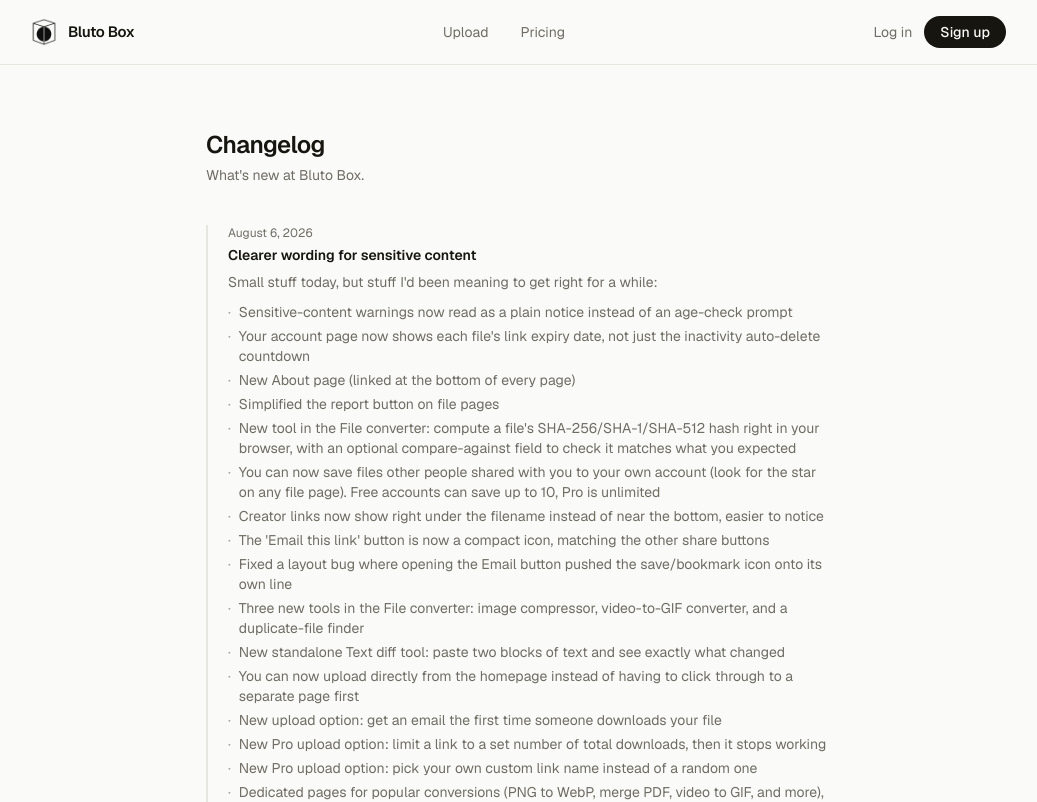
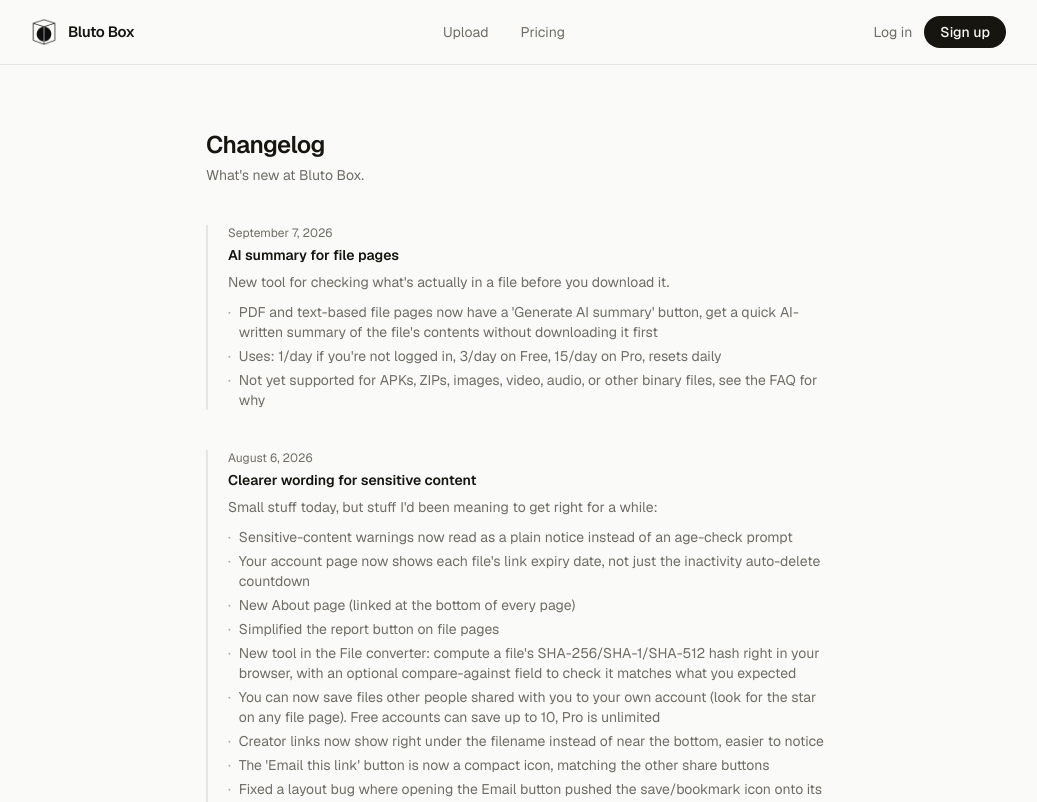
Before and after one commit to azrxc/blutobox, a Next.js app: page /changelog in a window 1280 px wide. Shown: the top 802 px of the page, without its empty margins (122-1159 px from the left). Built offline with nearby package versions, Linux system fonts and the light colour scheme; no server answers.

Commit message:
Document AI summary feature in FAQ and changelog

```diff
--- a/src/app/faq/page.tsx
+++ b/src/app/faq/page.tsx
@@ -157,6 +157,25 @@ const faqs: QA[] = [
       </p>
     ),
   },
+  {
+    q: "How does the AI summary feature work?",
+    a: (
+      <>
+        <p>
+          Any file page for a PDF or text-based file (<code className="rounded bg-surface px-1 py-0.5">.txt</code>,{" "}
+          <code className="rounded bg-surface px-1 py-0.5">.md</code>,{" "}
+          <code className="rounded bg-surface px-1 py-0.5">.json</code>, and similar) has a &quot;Generate AI
+          summary&quot; button, useful for checking what a file actually contains before downloading it. It&apos;s
+          not currently supported for APKs, ZIPs, images, video, audio, or other binary file types, there&apos;s no
+          readable text in those for it to summarize, so the button won&apos;t appear on those file pages.
+        </p>
+        <p className="mt-2">
+          Clicking it uses up one of your daily AI summary uses, whether or not a summary already existed for that
+          file, uses reset daily: 1/day if you&apos;re not logged in, 3/day on a Free account, 15/day on Pro.
+        </p>
+      </>
+    ),
+  },
 ];
 
 export default function FaqPage() {
--- a/src/lib/changelog-data.ts
+++ b/src/lib/changelog-data.ts
@@ -6,6 +6,16 @@ export type ChangelogEntry = {
 };
 
 export const changelog: ChangelogEntry[] = [
+  {
+    date: "2026-09-07",
+    title: "AI summary for file pages",
+    intro: "New tool for checking what's actually in a file before you download it.",
+    highlights: [
+      "PDF and text-based file pages now have a 'Generate AI summary' button, get a quick AI-written summary of the file's contents without downloading it first",
+      "Uses: 1/day if you're not logged in, 3/day on Free, 15/day on Pro, resets daily",
+      "Not yet supported for APKs, ZIPs, images, video, audio, or other binary files, see the FAQ for why",
+    ],
+  },
   {
     date: "2026-08-06",
     title: "Clearer wording for sensitive content",
```
